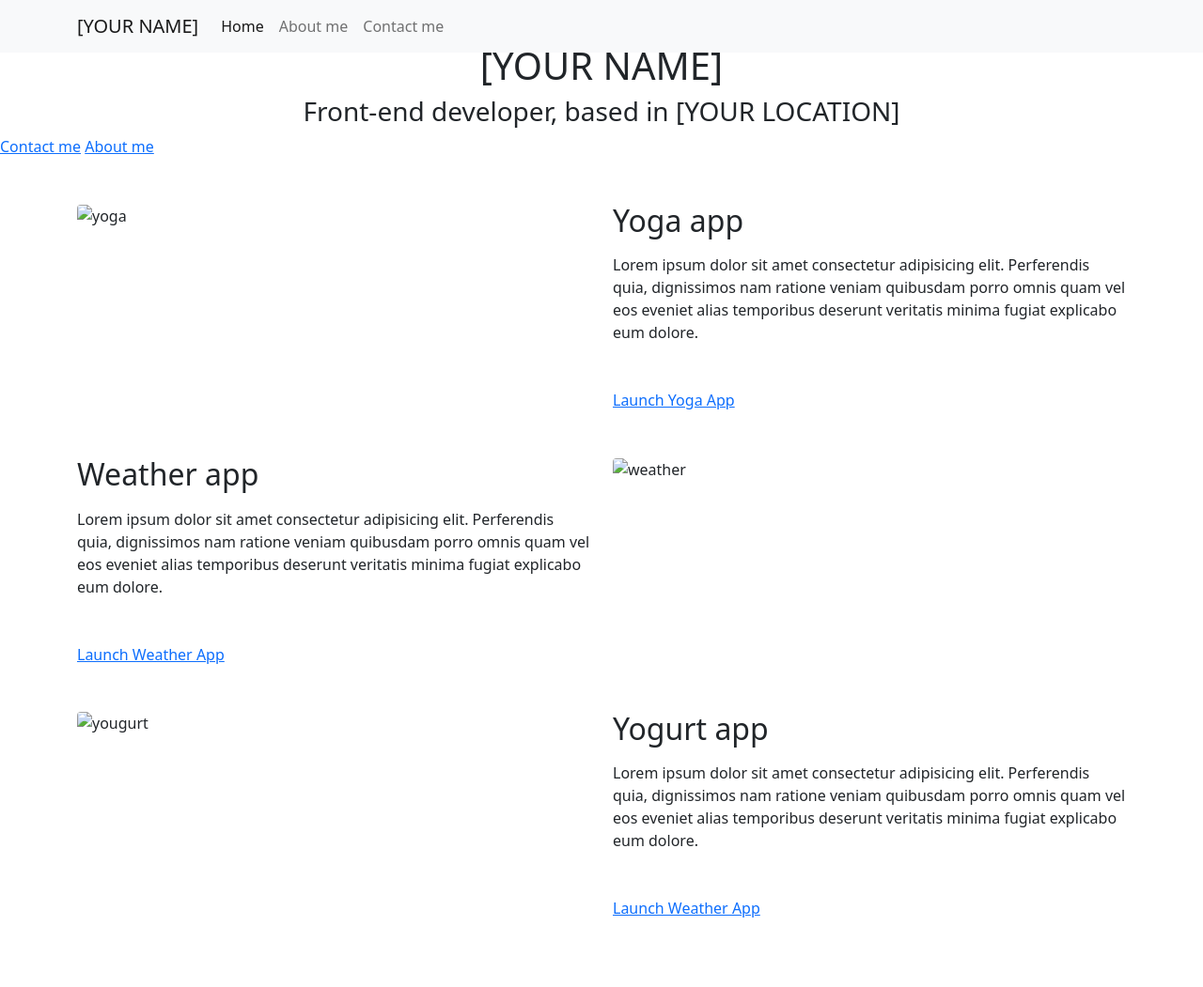
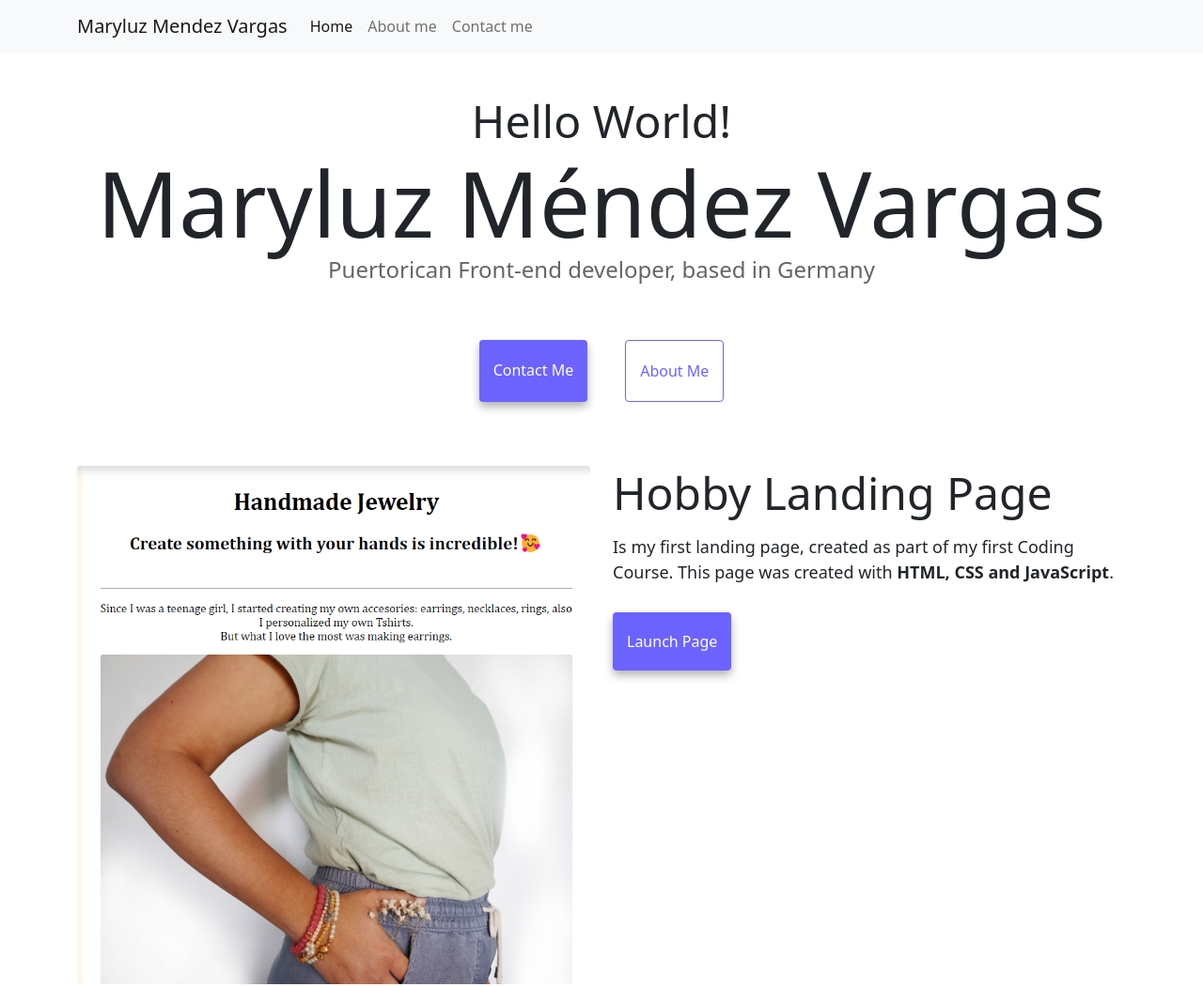
Before and after one commit to maryluzmeva/Portfolio, a plain HTML site: page index.html in a window 1280 px wide. Shown: the top 1051 px of the page at 94% size. Before the commit the page ends 979 px from the top, so only its background shows below. Drawn offline with nearby package versions, Linux system fonts and the light colour scheme.

Commit message:
Update images, CSS and About.html

```diff
--- a/index.html
+++ b/index.html
@@ -4,7 +4,8 @@
     <meta charset="UTF-8" />
     <meta http-equiv="X-UA-Compatible" content="IE=edge" />
     <meta name="viewport" content="width=device-width, initial-scale=1.0" />
-    <title>[YOUR NAME]</title>
+    <meta name="description" content="Front End Developer based in Germany. Professional Portfolio"/>
+    <title>Maryluz Mendez Vargas</title>
     <link
       href="https://cdn.jsdelivr.net/npm/bootstrap@5.0.0-beta2/dist/css/bootstrap.min.css"
       rel="stylesheet"
@@ -16,12 +17,12 @@
       integrity="sha384-b5kHyXgcpbZJO/tY9Ul7kGkf1S0CWuKcCD38l8YkeH8z8QjE0GmW1gYU5S9FOnJ0"
       crossorigin="anonymous"
     ></script>
-    <link rel="stylesheet" href="style.css" />
+    <link rel="stylesheet" href="/css/styles.css" />
   </head>
   <body>
     <nav class="navbar navbar-expand-lg navbar-light bg-light fixed-top">
       <div class="container">
-        <a class="navbar-brand" href="index.html">[YOUR NAME]</a>
+        <a class="navbar-brand" href="/index.html">Maryluz Mendez Vargas</a>
         <button
           class="navbar-toggler"
           type="button"
@@ -36,42 +37,41 @@
         <div class="collapse navbar-collapse" id="navbarNav">
           <ul class="navbar-nav">
             <li class="nav-item">
-              <a class="nav-link active" aria-current="page" href="index.html"
+              <a class="nav-link active" aria-current="page" href="/index.html"
                 >Home</a
               >
             </li>
             <li class="nav-item">
-              <a class="nav-link" href="about.html">About me</a>
+              <a class="nav-link" href="/about.html">About me</a>
             </li>
             <li class="nav-item">
-              <a class="nav-link" href="about.html#contact">Contact me</a>
+              <a class="nav-link" href="/about.html#contact">Contact me</a>
             </li>
+
           </ul>
         </div>
       </div>
     </nav>
-    <h2 class="text-center">👋 Hi I am</h2>
-    <h1 class="text-center">[YOUR NAME]</h1>
-    <h3 class="text-center">Front-end developer, based in [YOUR LOCATION]</h3>
+    <h2 class="text-center">Hello World!</h2>
+    <h1 class="text-center">Maryluz Méndez Vargas</h1>
+    <h3 class="text-center">Puertorican Front-end developer, based in Germany</h3>
     <div class="navigation-links mb-5">
-      <a href="about.html#contact" class="primary-link">Contact me</a>
-      <a href="about.html" class="secondary-link">About me</a>
+      <a href="/about.html#contact" class="primary-link">Contact me</a>
+      <a href="/about.html" class="secondary-link">About me</a>
     </div>
     <div class="container">
       <div class="row">
         <div class="col-6">
-          <img src="images/yoga.png" alt="yoga" class="img-fluid rounded" />
+          <img src="/images/jewelrypage.png" alt="women handmade jewelry" class="img-fluid rounded" />
         </div>
         <div class="col-6">
-          <h2 class="mb-3">Yoga app</h2>
+          <h2 class="mb-3">Hobby Landing Page</h2>
           <p>
-            Lorem ipsum dolor sit amet consectetur adipisicing elit. Perferendis
-            quia, dignissimos nam ratione veniam quibusdam porro omnis quam vel
-            eos eveniet alias temporibus deserunt veritatis minima fugiat
-            explicabo eum dolore.
+           Is my first landing page, created as part of my first Coding Course.
+           This page was created with <strong>HTML, CSS and JavaScript</strong>.
           </p>
           <div class="mt-5">
-            <a href="#" class="primary-link">Launch Yoga App</a>
+            <a href="https://kurylaky-handmade.netlify.app/" target="_blank" class="primary-link">Launch Page</a>
           </div>
         </div>
       </div>
@@ -79,36 +79,47 @@
         <div class="col-6">
           <h2 class="mb-3">Weather app</h2>
           <p>
-            Lorem ipsum dolor sit amet consectetur adipisicing elit. Perferendis
-            quia, dignissimos nam ratione veniam quibusdam porro omnis quam vel
-            eos eveniet alias temporibus deserunt veritatis minima fugiat
-            explicabo eum dolore.
+            Web Weather App created with <strong>HTML,CSS and JavaScript</strong>.
+            The current weather and 5 Days Forecast being provided by SheCodes Weather API.
+            Default get your "current Location", but can also use the search function to look for another locations.
           </p>
           <div class="mt-5">
-            <a href="#" class="primary-link">Launch Weather App</a>
+            <a href="https://kurylakyweather.netlify.app/" target="_blank" class="primary-link">Launch Weather App</a>
           </div>
         </div>
         <div class="col-6">
-          <img src="images/weather.png" alt="weather" class="img-fluid rounded" />
+          <img src="/images/weather.png" alt="weather" class="img-fluid rounded" />
         </div>
       </div>
       <div class="row mt-5">
         <div class="col-6">
-          <img src="images/yogurt.png" alt="yougurt" class="img-fluid rounded" />
+          <img src="/images/worldclock.png" alt="world clock timezones" class="img-fluid rounded" />
         </div>
         <div class="col-6">
-          <h2 class="mb-3">Yogurt app</h2>
+          <h2 class="mb-3">Clock App</h2>
           <p>
-            Lorem ipsum dolor sit amet consectetur adipisicing elit. Perferendis
-            quia, dignissimos nam ratione veniam quibusdam porro omnis quam vel
-            eos eveniet alias temporibus deserunt veritatis minima fugiat
-            explicabo eum dolore.
+           World Clock with Timezones. Give the current time in your Location and some other locations by default.
+           Created with <strong>HTML, CSS and JavaScript</strong>
+           The data is provided by Moment.js
           </p>
           <div class="mt-5">
-            <a href="#" class="primary-link">Launch Weather App</a>
+            <a href="https://kurylaky-worldclock.netlify.app/" target="_blank" class="primary-link">Launch Clock App</a>
           </div>
         </div>
       </div>
     </div>
+    <footer class="social-networks">
+      <ul class="nav justify-content-center">
+        <li class="nav-item">
+          <a class="nav-link active" aria-current="page" href="https://www.linkedin.com/in/maryluz-mendez-vargas-bbb23824/">Linkedin</a>
+        </li>
+        <li class="nav-item">
+          <a class="nav-link" href="https://www.instagram.com/kurylaky.coding/">Instagram</a>
+        </li>
+        <li class="nav-item">
+          <a class="nav-link" href="https://github.com/maryluzmeva">GitHub</a>
+        </li>
+      </ul>
+    </footer>
   </body>
 </html>
```
Also changed, not shown: about.html (+16 -17 lines), images/jewelrypage.png (added), images/weather.png (added), images/worldclock.png (added), 1 other file.
